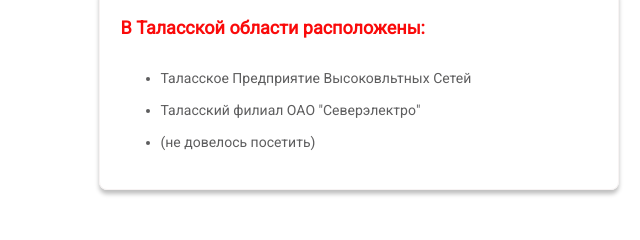
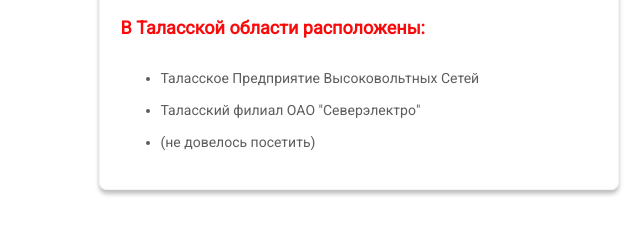
Before and after one commit to NargizaKasymova/energy-alive, a plain HTML site: page index.html in a window 1280 px wide. Shown: the part 5324-5564 px from the top of the page, 329-969 px from the left. Drawn offline with Linux system fonts and the light colour scheme.

Commit message:
corrected one letter

```diff
--- a/index.html
+++ b/index.html
@@ -149,7 +149,7 @@
                     <p class="page-item-title">В Таласской области расположены:</p>
                     <span>
                         <ul>
-                            <li>Таласское Предприятие Высоковльтных Сетей
+                            <li>Таласское Предприятие Высоковольтных Сетей
                             </li>
                         </br>
                             <li>
```
